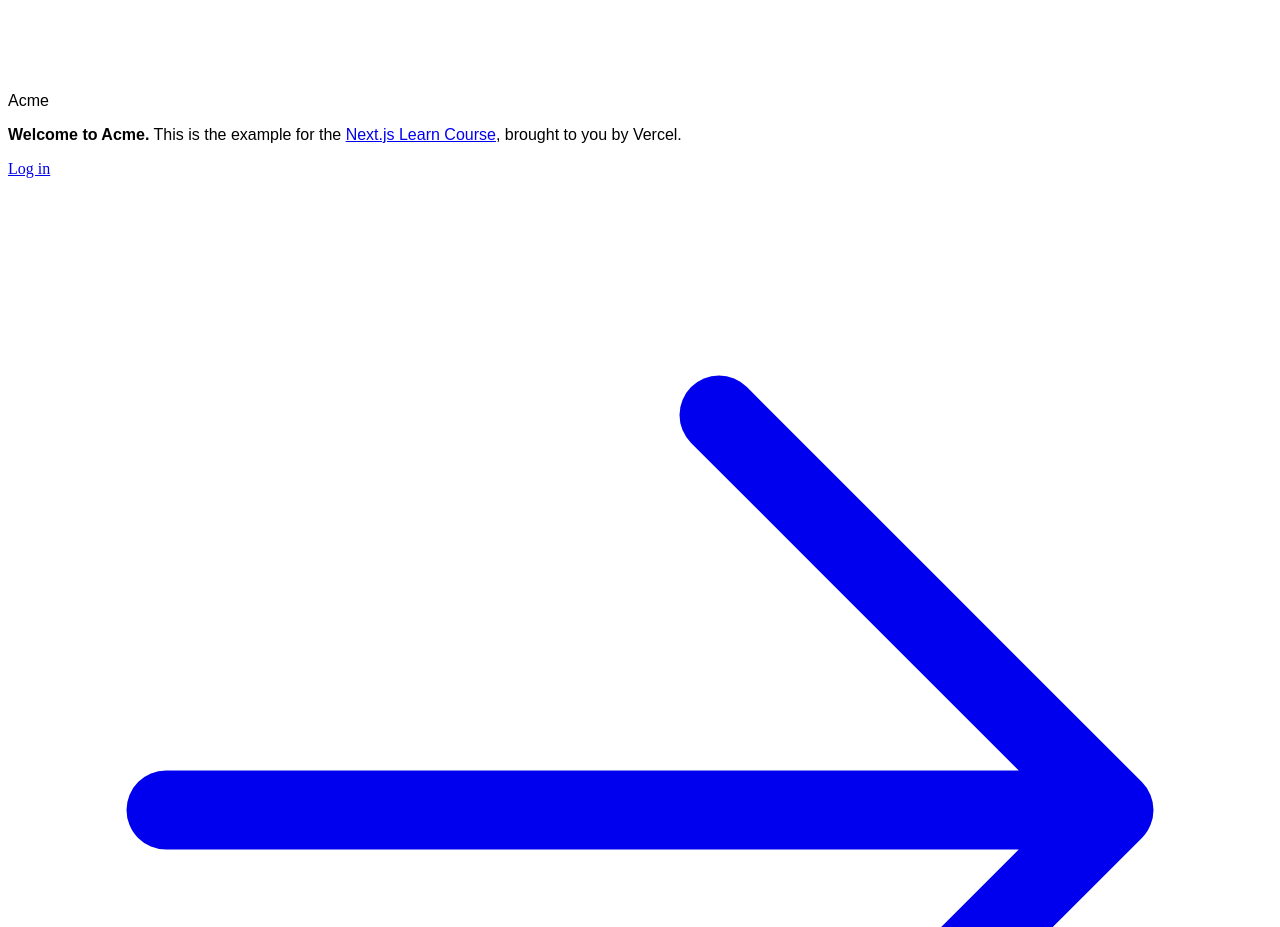
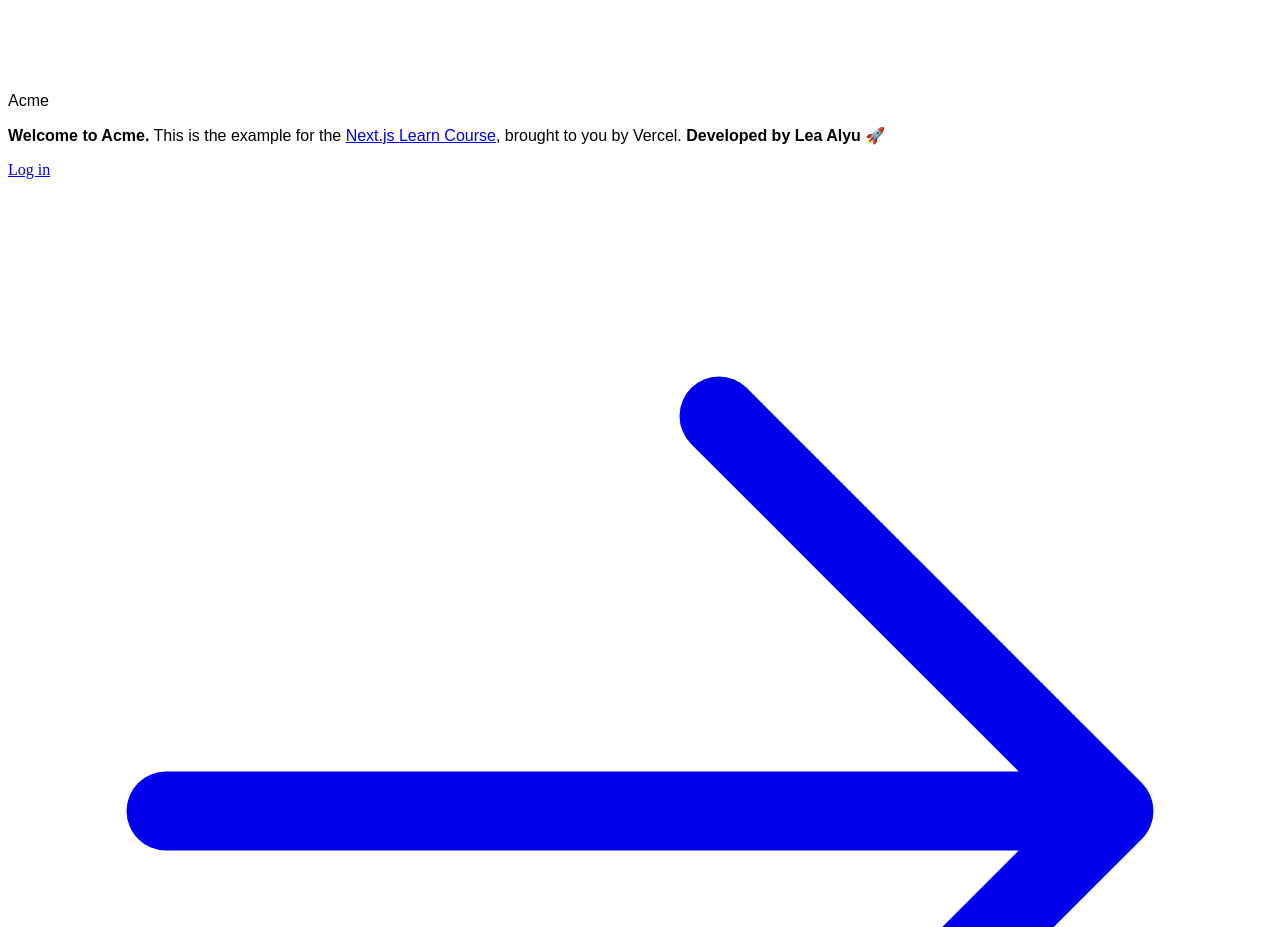
Before and after one commit to LeaOhyeah/Learn-React, a Next.js app in the folder 02_app_router/nextjs-dashboard/: page / in a window 1280 px wide. Shown: the part 1200-2127 px from the top of the page. Built offline with nearby package versions, Linux system fonts and the light colour scheme; a web font is replaced by a local one.

Commit message:
Update page.tsx - test redeploy

```diff
--- a/02_app_router/nextjs-dashboard/app/page.tsx
+++ b/02_app_router/nextjs-dashboard/app/page.tsx
@@ -24,6 +24,7 @@ export default function Page() {
               Next.js Learn Course
             </a>
             , brought to you by Vercel.
+            <strong> Developed by Lea Alyu 🚀</strong>
           </p>
           <Link
             href="/login"
```
